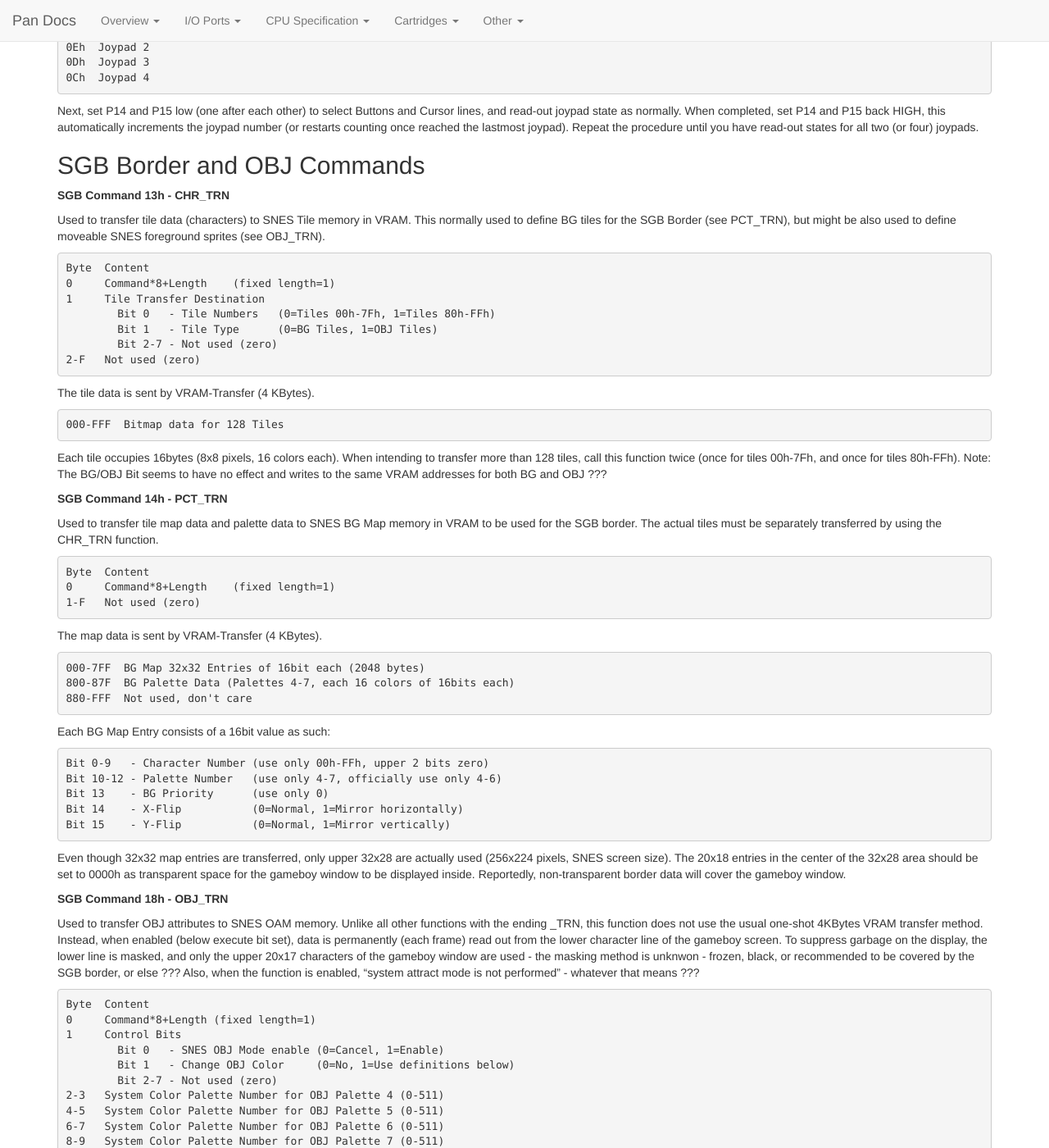
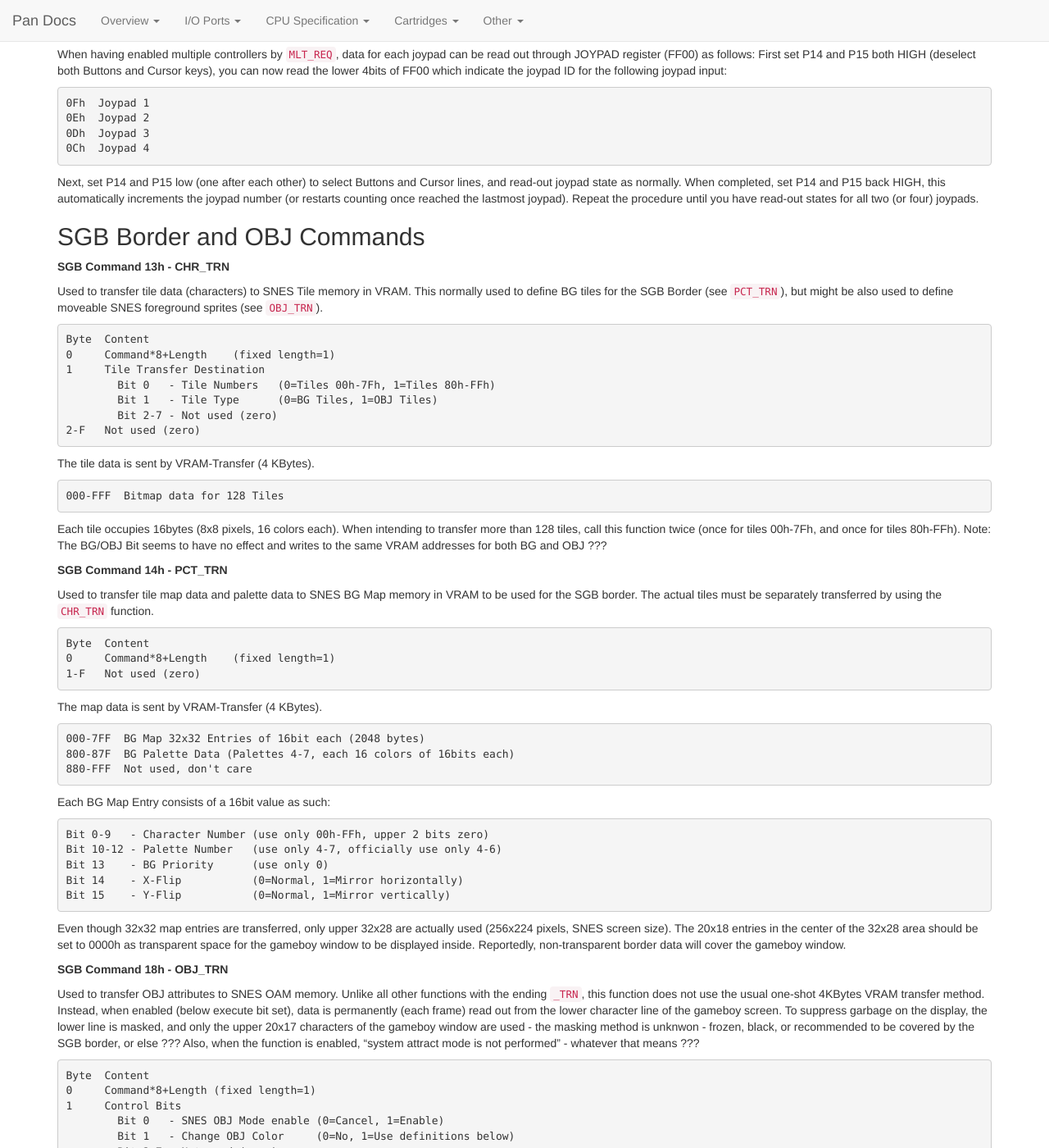
Before and after one commit to SimonLarsen/simonlarsen.github.io, a Jekyll site: the page built from pages/pandocs/index.md, in a window 1280 px wide and 1400 px high, scrolled down 33215 px. Shown: the whole window at 82% size. Built offline with Jekyll 4.4.1, drawn with Linux system fonts in a browser that asks for light colours; nearby versions of some CDN libraries; some of the changed text lies outside the part shown.

Commit message:
More formatting on pandocs

```diff
--- a/pages/pandocs/index.md
+++ b/pages/pandocs/index.md
@@ -6,23 +6,21 @@
 
 ## About the Pan Docs
 
-~~~
-=================================================================
-      Everything You Always Wanted To Know About GAMEBOY *
-=================================================================
-
-
-                    * but were afraid to ask
-
-
-       Pan of -ATX- Document Updated by contributions from:
+<div class="alert alert-info">
+<span class="glyphicon glyphicon-exclamation-sign" aria-hidden="true"></span>
+This is a modernized version of the original Pan Docs.
+See <a href="http://bgb.bircd.org/pandocs.htm">http://bgb.bircd.org/pandocs.htm</a> for original.
+</div>
+
+    Everything You Always Wanted To Know About GAMEBOY*
+    *but were afraid to ask
+
+    Pan of -ATX- Document Updated by contributions from:
     Marat Fayzullin, Pascal Felber, Paul Robson, Martin Korth
-            CPU, SGB, CGB, AUX specs by Martin Korth
-
-
-                 Last updated 10/2001 by nocash
-              Previously updated 4-Mar-98 by kOOPa
-~~~
+    CPU, SGB, CGB, AUX specs by Martin Korth
+
+    Last updated 10/2001 by nocash
+    Previously updated 4-Mar-98 by kOOPa
 
 ### Forward
 
@@ -128,7 +126,10 @@
 CAUTION: Stopping LCD operation (Bit 7 from 1 to 0) may be performed during V-Blank ONLY, disabling the display outside of the V-Blank period may damage the hardware. This appears to be a serious issue, Nintendo is reported to reject any games that do not follow this rule.
 V-blank can be confirmed when the value of LY is greater than or equal to 144. When the display is disabled the screen is blank (white), and VRAM and OAM can be accessed freely.
 
-<p class="bg-warning">LCDC.0 has different Meanings depending on Gameboy Type.</p>
+<div class="alert alert-warning">
+<span class="glyphicon glyphicon-exclamation-sign" aria-hidden="true"></span>
+LCDC.0 has different Meanings depending on Gameboy Type.
+</div>
 
 **LCDC.0 - 1) Monochrome Gameboy and SGB: BG Display**
 
@@ -271,14 +272,20 @@
 
 Much like VRAM, Data in Palette Memory cannot be read/written during the time when the LCD Controller is reading from it. (That is when the STAT register indicates Mode 3).
 
-<p class="bg-info">Note: Initially all background colors are initialized as white.</p>
+<div class="alert alert-info">
+<span class="glyphicon glyphicon-exclamation-sign" aria-hidden="true"></span>
+Note: Initially all background colors are initialized as white.
+</div>
 
 **FF6A - OCPS/OBPI - CGB Mode Only - Sprite Palette Index**<br>
 **FF6B - OCPD/OBPD - CGB Mode Only - Sprite Palette Data**
 
 These registers are used to initialize the Sprite Palettes OBP0-7, identically as described above for Background Palettes. Note that four colors may be defined for each OBP Palettes - but only Color 1-3 of each Sprite Palette can be displayed, Color 0 is always transparent, and can be initialized to a don't care value.
 
-<p class="bg-info">Note: Initially all sprite colors are uninitialized.</p>
+<div class="alert alert-info">
+<span class="glyphicon glyphicon-exclamation-sign" aria-hidden="true"></span>
+Note: Initially all sprite colors are uninitialized.
+</div>
 
 **RGB Translation by CGBs**
 
@@ -1093,8 +1100,8 @@
 
 **Detecting SGB hardware**
 
-The recommended detection method is to send a MLT_REQ command which enables two (or four) joypads. A normal handheld gameboy will ignore this command, a SGB will now return incrementing joypad IDs each time when deselecting keyboard lines (see MLT_REQ description for details).
-Now read-out joypad state/IDs several times, and if the ID-numbers are changing, then it is a SGB (a normal gameboy would typically always return 0Fh as ID). Finally, when not intending to use more than one joypad, send another MLT_REQ command in order to re-disable the multi-controller mode.
+The recommended detection method is to send a `MLT_REQ` command which enables two (or four) joypads. A normal handheld gameboy will ignore this command, a SGB will now return incrementing joypad IDs each time when deselecting keyboard lines (see `MLT_REQ` description for details).
+Now read-out joypad state/IDs several times, and if the ID-numbers are changing, then it is a SGB (a normal gameboy would typically always return 0Fh as ID). Finally, when not intending to use more than one joypad, send another `MLT_REQ` command in order to re-disable the multi-controller mode.
 
 Detection works regardless of whether and how many joypads are physically connected to the SNES. However, detection works only when having unlocked SGB functions in the cartridge header, as described above.
 
@@ -1106,7 +1113,7 @@
     FFh  SGB2 or Pocket Gameboy
     11h  CGB or GBA
 
-Because values 01h and FFh are shared for both handhelds and SGBs, it is still required to use the above MLT_REQ detection procedure. As far as I know the SGB2 doesn't have any extra features which'd require separate SGB2 detection except for curiosity purposes, for example, the game "Tetris DX" chooses to display an alternate SGB border on SGB2s.
+Because values 01h and FFh are shared for both handhelds and SGBs, it is still required to use the above `MLT_REQ` detection procedure. As far as I know the SGB2 doesn't have any extra features which'd require separate SGB2 detection except for curiosity purposes, for example, the game "Tetris DX" chooses to display an alternate SGB border on SGB2s.
 
 Reportedly, some SGB models include link ports (just like handheld gameboy) (my own SGB does not have such an port), possibly this feature is available in SGB2-type models only ???
 
@@ -1164,7 +1171,7 @@
 
 **Avoiding Screen Garbage**
 
-The display will contain 'garbage' during the transfer, this dirt-effect can be avoided by freezing the screen (in the state which has been displayed before the transfer) by using the MASK\_EN command.<br>
+The display will contain 'garbage' during the transfer, this dirt-effect can be avoided by freezing the screen (in the state which has been displayed before the transfer) by using the `MASK_EN` command.<br>
 Of course, this works only when actually executing the game on a SGB (and not on normal handheld gameboys), it'd be thus required to detect the presence of SGB hardware before blindly sending VRAM data.
 
 ### SGB Command Summary
@@ -1281,7 +1288,7 @@
             Bit 7   - Use Attribute File    (0=No, 1=Apply above ATF Number)
     A-F   Not used (zero)
 
-Before using this function, System Palette data should be initialized by PAL_TRN command, and (when used) Attribute File data should be initialized by ATTR_TRN.
+Before using this function, System Palette data should be initialized by `PAL_TRN` command, and (when used) Attribute File data should be initialized by `ATTR_TRN`.
 
 **SGB Command 0Bh - PAL\_TRN**
 
@@ -1383,7 +1390,7 @@
 
 **SGB Command 15h - ATTR\_TRN**
 
-Used to initialize Attribute Files (ATFs) in SNES RAM. Each ATF consists of 20x18 color attributes for the gameboy screen. This function does not directly affect display attributes. Instead, one of the defined ATFs may be copied to actual display memory at a later time by using ATTR\_SET or PAL\_SET functions.
+Used to initialize Attribute Files (ATFs) in SNES RAM. Each ATF consists of 20x18 color attributes for the gameboy screen. This function does not directly affect display attributes. Instead, one of the defined ATFs may be copied to actual display memory at a later time by using `ATTR_SET` or `PAL_SET` functions.
 
     Byte  Content
     0     Command*8+Length (fixed length=1)
@@ -1405,8 +1412,8 @@
     1     Attribute File Number (00-2Ch), Bit 6=Cancel Mask
     2-F   Not used (zero)
 
-When above Bit 6 is set, the gameboy screen becomes re-enabled after the transfer (in case it has been disabled/frozen by MASK\_EN command).
-Note: The same functions may be (optionally) also included in PAL\_SET commands, as described in the chapter about Color Palette Commands.
+When above Bit 6 is set, the gameboy screen becomes re-enabled after the transfer (in case it has been disabled/frozen by `MASK_EN` command).
+Note: The same functions may be (optionally) also included in `PAL_SET` commands, as described in the chapter about Color Palette Commands.
 
 ## SGB Sound Functions
 
@@ -1549,7 +1556,7 @@
     2-F   Not used (zero)
 
 Freezing works only if the SNES has stored a picture, ie. if necessary wait one or two frames before freezing (rather than freezing directly after having displayed the picture).
-The Cancel Mask function may be also invoked (optionally) by completion of PAL_SET and ATTR_SET commands.
+The Cancel Mask function may be also invoked (optionally) by completion of `PAL_SET` and `ATTR_SET` commands.
 
 **SGB Command 0Ch - ATRC\_EN**
 
@@ -1656,7 +1663,7 @@
 
 **Reading Multiple Controllers (Joypads)**
 
-When having enabled multiple controllers by MLT_REQ, data for each joypad can be read out through JOYPAD register (FF00) as follows: First set P14 and P15 both HIGH (deselect both Buttons and Cursor keys), you can now read the lower 4bits of FF00 which indicate the joypad ID for the following joypad input:
+When having enabled multiple controllers by `MLT_REQ`, data for each joypad can be read out through JOYPAD register (FF00) as follows: First set P14 and P15 both HIGH (deselect both Buttons and Cursor keys), you can now read the lower 4bits of FF00 which indicate the joypad ID for the following joypad input:
 
     0Fh  Joypad 1
     0Eh  Joypad 2
@@ -1669,7 +1676,7 @@
 
 **SGB Command 13h - CHR\_TRN**
 
-Used to transfer tile data (characters) to SNES Tile memory in VRAM. This normally used to define BG tiles for the SGB Border (see PCT_TRN), but might be also used to define moveable SNES foreground sprites (see OBJ_TRN).
+Used to transfer tile data (characters) to SNES Tile memory in VRAM. This normally used to define BG tiles for the SGB Border (see `PCT_TRN`), but might be also used to define moveable SNES foreground sprites (see `OBJ_TRN`).
 
     Byte  Content
     0     Command*8+Length    (fixed length=1)
@@ -1688,7 +1695,7 @@
 
 **SGB Command 14h - PCT\_TRN**
 
-Used to transfer tile map data and palette data to SNES BG Map memory in VRAM to be used for the SGB border. The actual tiles must be separately transferred by using the CHR_TRN function.
+Used to transfer tile map data and palette data to SNES BG Map memory in VRAM to be used for the SGB border. The actual tiles must be separately transferred by using the `CHR_TRN` function.
 
     Byte  Content
     0     Command*8+Length    (fixed length=1)
@@ -1712,7 +1719,7 @@
 
 **SGB Command 18h - OBJ\_TRN**
 
-Used to transfer OBJ attributes to SNES OAM memory. Unlike all other functions with the ending \_TRN, this function does not use the usual one-shot 4KBytes VRAM transfer method.
+Used to transfer OBJ attributes to SNES OAM memory. Unlike all other functions with the ending `_TRN`, this function does not use the usual one-shot 4KBytes VRAM transfer method.
 Instead, when enabled (below execute bit set), data is permanently (each frame) read out from the lower character line of the gameboy screen. To suppress garbage on the display, the lower line is masked, and only the upper 20x17 characters of the gameboy window are used - the masking method is unknwon - frozen, black, or recommended to be covered by the SGB border, or else ??? Also, when the function is enabled, "system attract mode is not performed" - whatever that means ???
 
     Byte  Content
@@ -2101,7 +2108,10 @@
 
 The lower 8 bits of the result must be the same than the value in this entry.
 
-<p class="bg-danger">The game won't work if this checksum is incorrect.</p>
+<div class="alert alert-warning">
+<span class="glyphicon glyphicon-exclamation-sign" aria-hidden="true"></span>
+The game won't work if this checksum is incorrect.
+</div>
 
 **014E-014F - Global Checksum**
 
@@ -2340,7 +2350,10 @@
 
 It is not a good idea to assume the above values will always exist. A later version GameBoy could contain different values than these at reset. Always set these registers on reset rather than assume they are as above.
 
-<p class="bg-warning">Please note that GameBoy internal RAM on power up contains random data. All of the GameBoy emulators tend to set all RAM to value $00 on entry.</p>
+<div class="alert alert-warning">
+<span class="glyphicon glyphicon-exclamation-sign" aria-hidden="true"></span>
+Please note that GameBoy internal RAM on power up contains random data. All of the GameBoy emulators tend to set all RAM to value $00 on entry.
+</div>
 
 Cart RAM the first time it is accessed on a real GameBoy contains random data. It will only contain known data if the GameBoy code initializes it to some value.
 
@@ -2369,7 +2382,7 @@
         cp    a,144
         jr    nz,@@wait
 
-A better example would be a procedure as shown below. In this case the vblank interrupt must be enabled, and your vblank interrupt procedure must set vblank_flag to a non-zero value.
+A better example would be a procedure as shown below. In this case the vblank interrupt must be enabled, and your vblank interrupt procedure must set `vblank_flag` to a non-zero value.
 
         ld    hl,vblank_flag ;hl=pointer to vblank_flag
         xor   a              ;a=0
@@ -2457,8 +2470,11 @@
 </table>
 </div>
 
-<p class="bg-info">Note: The original gameboy used larger plugs (unlike pocket gameboys and newer),
-linking between older/newer gameboys is possible by using cables with one large and one small plug though.</p>
+<div class="alert alert-info">
+<span class="glyphicon glyphicon-exclamation-sign" aria-hidden="true"></span>
+Note: The original gameboy used larger plugs (unlike pocket gameboys and newer),
+linking between older/newer gameboys is possible by using cables with one large and one small plug though.
+</div>
 
 **Stereo Sound Connector (3.5mm, female)**
 
```
Also changed, not shown: other parts of pages/pandocs/index.md (+1 -1 lines).
